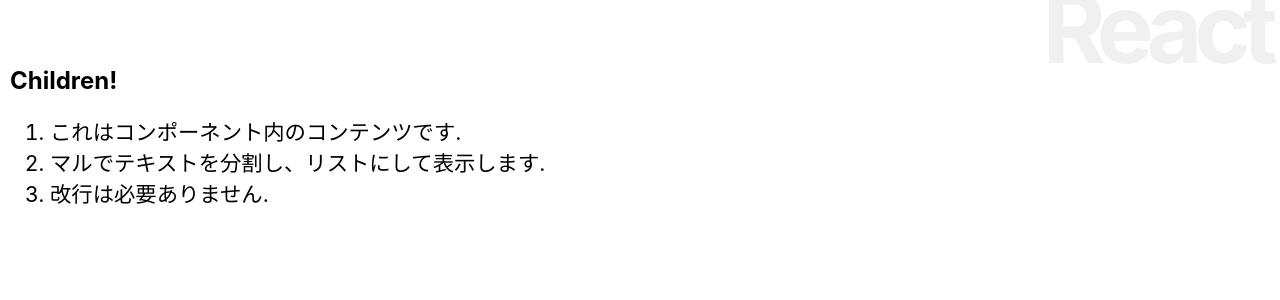
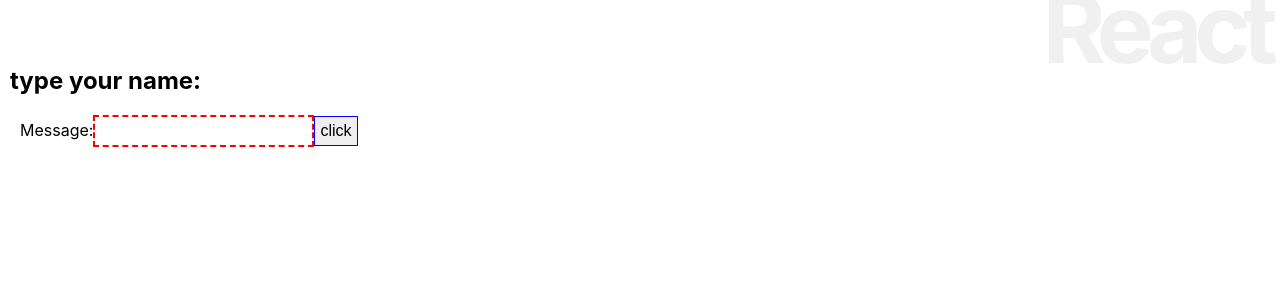
Before and after one commit to KATO-Hiro/React-Sample-App, a React (Create React App) app in the folder frontend/: page / in a window 1280 px wide. Shown: the top 300 px of the page. Built offline with nearby package versions, Linux system fonts and the light colour scheme.

Commit message:
Add form and validation

```diff
--- a/frontend/src/App.css
+++ b/frontend/src/App.css
@@ -16,3 +16,11 @@
   color: #6666;
   font-size: 16px;
 }
+
+input:invalid {
+  border: 2px dashed red;
+}
+
+input:valid {
+  border: 1px solid blue;
+}
--- a/frontend/src/App.js
+++ b/frontend/src/App.js
@@ -17,6 +17,11 @@
     color: "#900",
     margin: "20px 0px",
     padding: "5px",
+  }
+
+  inputStyle = {
+    fontSize: "12pt",
+    padding: "5px"
   }
 
   // area = {
@@ -110,11 +115,22 @@
   render() {
     return <div>
       <h1>React</h1>
-      <Message title="Children!">
+      <h2>{this.state.message}</h2>
+      <form onSubmit={this.doSubmit}>
+        <label>
+          <span style={this.inputStyle}></span>Message:
+          <input type="text"
+            style={this.inputStyle}
+            onChange={this.doChange}
+            required pattern="[A-Za-z _,.]+" />
+        </label>
+        <input type="submit" style={this.inputStyle} value="click" />
+      </form>
+      {/* <Message title="Children!">
         これはコンポーネント内のコンテンツです。
         マルでテキストを分割し、リストにして表示します。
         改行は必要ありません。
-      </Message>
+      </Message> */}
       {/* <h2 style={this.msgStyle}>show list.</h2> */}
       {/* <List title="サンプル・リスト" data={this.data} /> */}
       {/* <h2 style={this.msgStyle}>show rect.</h2>
```
